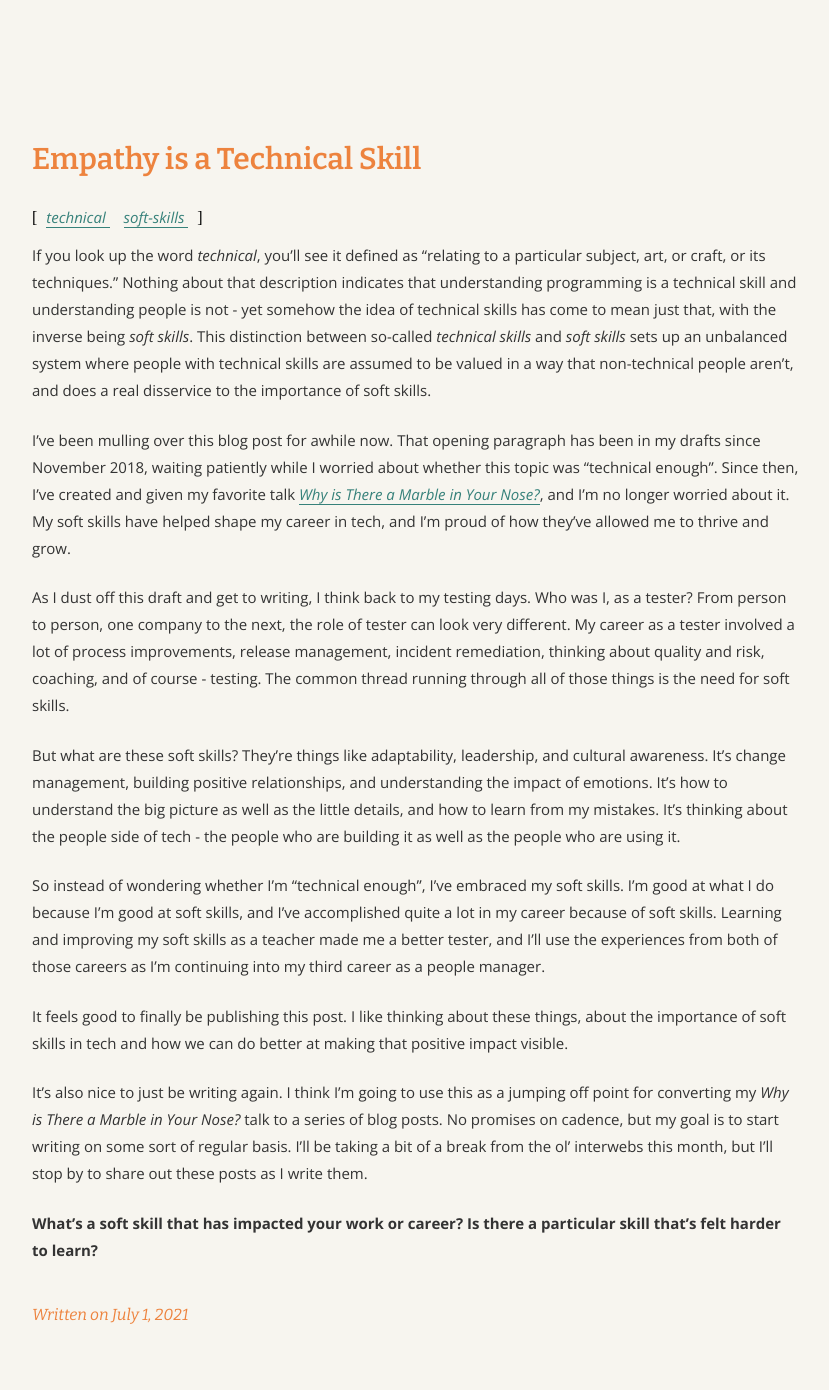
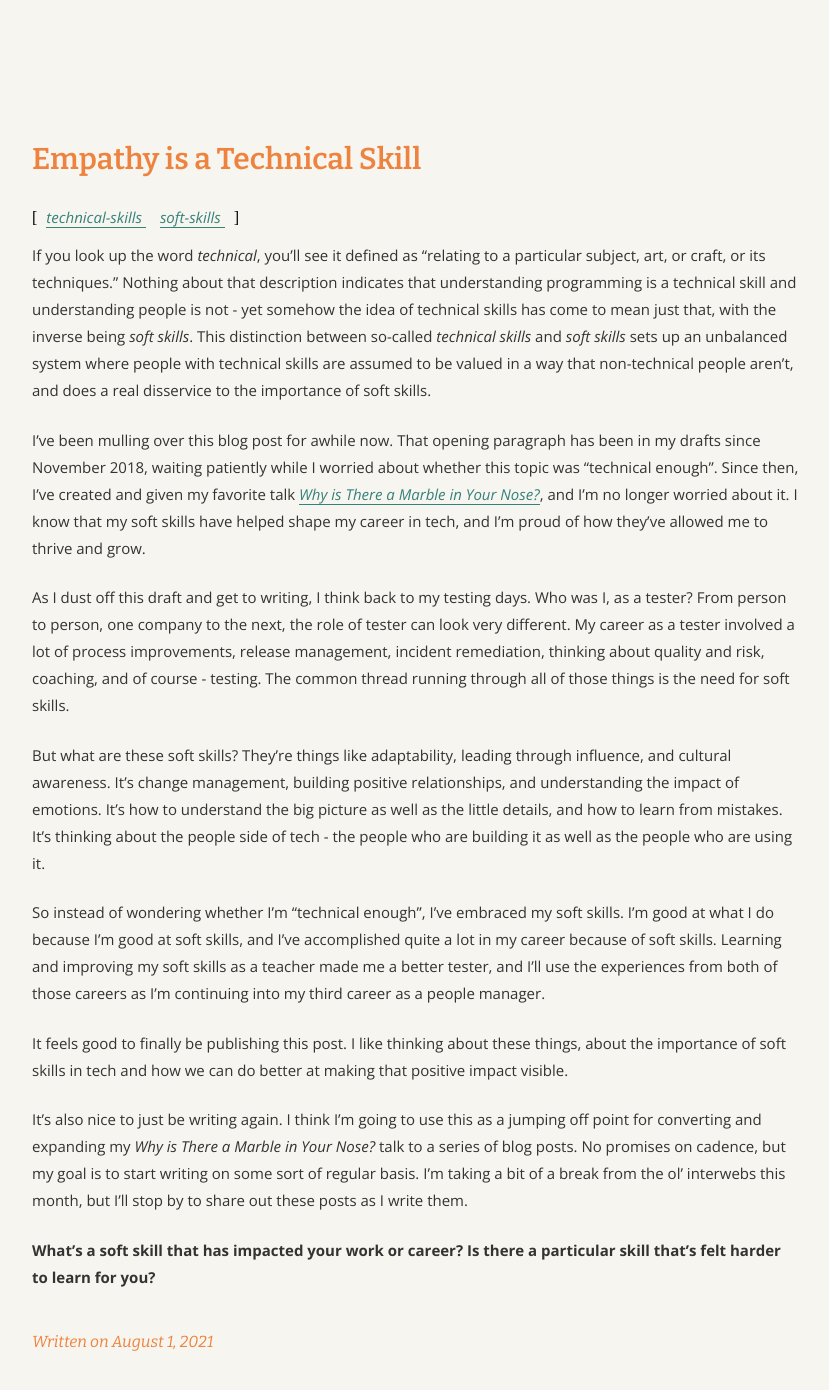
Before and after one commit to angelariggs/angelariggs.github.io, a Jekyll site: the page built from _posts/2021-08-01-empathy-is-a-technical-skill.md, in a window 1280 px wide and 1400 px high, scrolled down 116 px. Shown: the top 1390 px of the window, without its empty margins (224-1053 px from the left). Built offline with Jekyll 4.4.1, drawn with Linux system fonts in a browser that asks for light colours; comment, search, counter and statistics services are not loaded.

Commit message:
done enough for prod

```diff
--- a/_posts/2021-08-01-empathy-is-a-technical-skill.md
+++ b/_posts/2021-08-01-empathy-is-a-technical-skill.md
@@ -1,24 +1,24 @@
 ---
 layout: post
 title:  "Empathy is a Technical Skill"
-date:   2021-07-01
+date:   2021-08-01
 permalink: /articles/empathy-is-a-technical-skill
 comments: true
-tags: technical soft-skills
+tags: technical-skills soft-skills
 ---
 
 If you look up the word _technical_, you'll see it defined as “relating to a particular subject, art, or craft, or its techniques.” Nothing about that description indicates that understanding programming is a technical skill and understanding people is not - yet somehow the idea of technical skills has come to mean just that, with the inverse being _soft skills_. This distinction between so-called _technical skills_ and _soft skills_ sets up an unbalanced system where people with technical skills are assumed to be valued in a way that non-technical people aren't, and does a real disservice to the importance of soft skills.
 
-I've been mulling over this blog post for awhile now. That opening paragraph has been in my drafts since November 2018, waiting patiently while I worried about whether this topic was "technical enough". Since then, I've created and given my favorite talk _[Why is There a Marble in Your Nose?](https://speakerdeck.com/angelariggs/stpcon-why-is-there-a-marble-in-your-nose)_, and I'm no longer worried about it. My soft skills have helped shape my career in tech, and I'm proud of how they've allowed me to thrive and grow.
+I've been mulling over this blog post for awhile now. That opening paragraph has been in my drafts since November 2018, waiting patiently while I worried about whether this topic was "technical enough". Since then, I've created and given my favorite talk _[Why is There a Marble in Your Nose?](https://speakerdeck.com/angelariggs/stpcon-why-is-there-a-marble-in-your-nose)_, and I'm no longer worried about it. I know that my soft skills have helped shape my career in tech, and I'm proud of how they've allowed me to thrive and grow.
 
 As I dust off this draft and get to writing, I think back to my testing days. Who was I, as a tester? From person to person, one company to the next, the role of tester can look very different. My career as a tester involved a lot of process improvements, release management, incident remediation, thinking about quality and risk, coaching, and of course - testing. The common thread running through all of those things is the need for soft skills.
 
-But what are these soft skills? They're things like adaptability, leadership, and cultural awareness. It's change management, building positive relationships, and understanding the impact of emotions. It's how to understand the big picture as well as the little details, and how to learn from my mistakes. It's thinking about the people side of tech - the people who are building it as well as the people who are using it.
+But what are these soft skills? They're things like adaptability, leading through influence, and cultural awareness. It's change management, building positive relationships, and understanding the impact of emotions. It's how to understand the big picture as well as the little details, and how to learn from mistakes. It's thinking about the people side of tech - the people who are building it as well as the people who are using it.
 
 So instead of wondering whether I'm "technical enough", I've embraced my soft skills. I'm good at what I do because I'm good at soft skills, and I've accomplished quite a lot in my career because of soft skills. Learning and improving my soft skills as a teacher made me a better tester, and I'll use the experiences from both of those careers as I'm continuing into my third career as a people manager.
 
 It feels good to finally be publishing this post. I like thinking about these things, about the importance of soft skills in tech and how we can do better at making that positive impact visible.
 
-It's also nice to just be writing again. I think I'm going to use this as a jumping off point for converting my _Why is There a Marble in Your Nose?_ talk to a series of blog posts. No promises on cadence, but my goal is to start writing on some sort of regular basis. I'll be taking a bit of a break from the ol' interwebs this month, but I'll stop by to share out these posts as I write them.
+It's also nice to just be writing again. I think I'm going to use this as a jumping off point for converting and expanding my _Why is There a Marble in Your Nose?_ talk to a series of blog posts. No promises on cadence, but my goal is to start writing on some sort of regular basis. I'm taking a bit of a break from the ol' interwebs this month, but I'll stop by to share out these posts as I write them.
 
-**What's a soft skill that has impacted your work or career? Is there a particular skill that's felt harder to learn?**
+**What's a soft skill that has impacted your work or career? Is there a particular skill that's felt harder to learn for you?**
```
